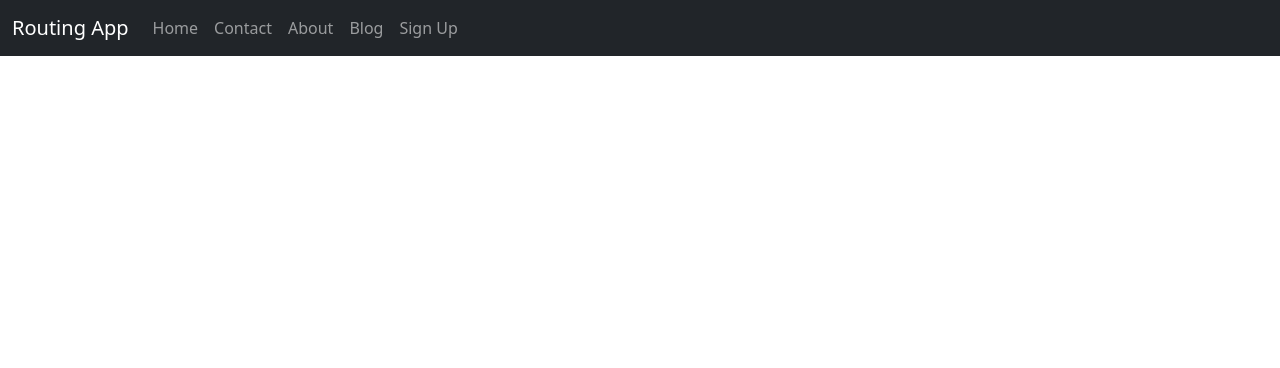
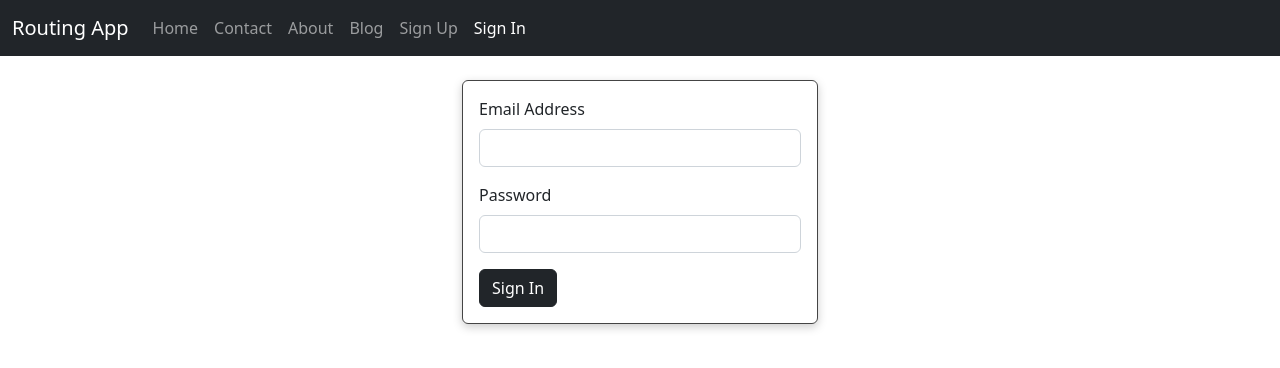
Before and after one commit to abdulkadir-muwakked/routing, a React (Create React App) app: page /signin in a window 1280 px wide. Shown: the top 368 px of the page. Built offline with nearby package versions, Linux system fonts and the light colour scheme.

Commit message:
Sign in - AuthContext

```diff
--- a/src/App.js
+++ b/src/App.js
@@ -6,6 +6,7 @@ import Nav from "./components/nav/Nav";
 import Post from "./pages/post/Post";
 import Blog from "./pages/blog/Blog";
 import SignUp from "./pages/signUp/SignUp";
+import SignIn from "./pages/signIn/SignIn";
 
 function App() {
   return (
@@ -18,6 +19,7 @@ function App() {
         <Route path='/blog/:slug' element={<Post />} />
         <Route path='/blog' element={<Blog />} />
         <Route path='/signup' element={<SignUp />} />
+        <Route path='/signin' element={<SignIn />} />
       </Routes>
     </>
   );
--- a/src/components/nav/Nav.js
+++ b/src/components/nav/Nav.js
@@ -22,6 +22,10 @@ const Nav = () => {
         {
             target: '/signup',
             text: 'Sign Up'
+        },
+        {
+            target: '/signin',
+            text: 'Sign In'
         }
     ]
     return (
--- /dev/null
+++ b/src/contexts/AuthContext.js
@@ -0,0 +1,23 @@
+import { createContext, useState } from "react";
+
+export const AuthContext = createContext()
+
+const UserManager = ({children}) => {
+    const [user, setUser] = useState({})
+    const [token, setToken] = useState('')
+    const signIn = (userData, userToken) => {
+        setUser(userData)
+        setToken(userToken)
+    }
+    return (
+        <AuthContext.Provider value={{
+            user: user,
+            token: token,
+            signIn: signIn
+        }}>
+            {children}
+        </AuthContext.Provider>
+    )
+}
+
+export default UserManager
--- a/src/index.js
+++ b/src/index.js
@@ -5,11 +5,14 @@ import App from './App';
 import reportWebVitals from './reportWebVitals';
 import { BrowserRouter } from 'react-router-dom';
 import '../node_modules/bootstrap/dist/css/bootstrap.min.css'
+import UserManager from './contexts/AuthContext';
 
 const root = ReactDOM.createRoot(document.getElementById('root'));
 root.render(
   <BrowserRouter>
-    <App />
+    <UserManager>
+      <App />
+    </UserManager>
   </BrowserRouter>
 );
 
--- a/src/pages/home/Home.js
+++ b/src/pages/home/Home.js
@@ -1,6 +1,12 @@
+import { useContext } from "react"
+import { AuthContext } from "../../contexts/AuthContext"
+
+
 const Home = () => {
+    const authCtx = useContext(AuthContext)
+    console.log(authCtx)
     return (
-        <h1>Welcome to our website</h1>
+        <h1>Welcome to our website {authCtx.token}</h1>
     )
 }
 
--- a/src/pages/post/Post.js
+++ b/src/pages/post/Post.js
@@ -1,7 +1,6 @@
 import { useEffect, useState } from "react"
 import { useParams } from "react-router-dom"
 import BlogLayout from "../../components/blogLayout/BlogLayout"
-import PostsList from "../../components/postsList/PostsList"
 
 const Post = () => {
     const { slug } = useParams()
--- /dev/null
+++ b/src/pages/signIn/SignIn.js
@@ -0,0 +1,56 @@
+import { useContext, useEffect, useRef, useState } from 'react'
+import { useNavigate } from 'react-router-dom'
+import { AuthContext } from '../../contexts/AuthContext'
+
+const SignIn = () => {
+    const emailRef = useRef()
+    const passwordRef = useRef()
+    const navigate = useNavigate()
+
+    const authCtx = useContext(AuthContext)
+
+    const signIn = async () => {
+        const email = emailRef.current.value
+        const password = passwordRef.current.value
+        const response = await fetch('http://ferasjobeir.com/api/users/login', {
+            method: 'POST',
+            body: JSON.stringify({
+                email: email,
+                password: password,
+            }),
+            headers: {
+                'Content-Type': 'application/json'
+            }
+        })
+        const json = await response.json()
+
+        if (json.success) {
+            // logged in successfully
+            authCtx.signIn(json.data, json.token)
+            setTimeout(() => {
+                navigate('/')
+            }, 2000)
+        } else {
+            window.alert(json.messages[0])
+        }
+    }
+    return (
+        <div className="container">
+            <div className="row">
+                <div className="col-md-4 offset-md-4 my-4">
+                    <div className="signup">
+                        <label htmlFor='email' className='mb-2'>Email Address</label>
+                        <input ref={emailRef} type='email' id='email' className='form-control mb-3' />
+
+                        <label htmlFor='password' className='mb-2'>Password</label>
+                        <input ref={passwordRef} type='password' id='password' className='form-control mb-3' />
+
+                        <input type='button' value='Sign In' className='btn btn-dark' onClick={signIn} />
+                    </div>
+                </div>
+            </div>
+        </div>
+    )
+}
+
+export default SignIn
```
